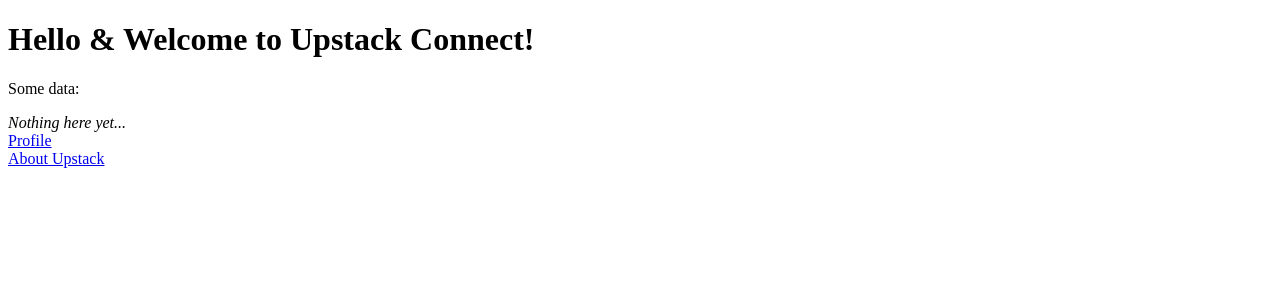
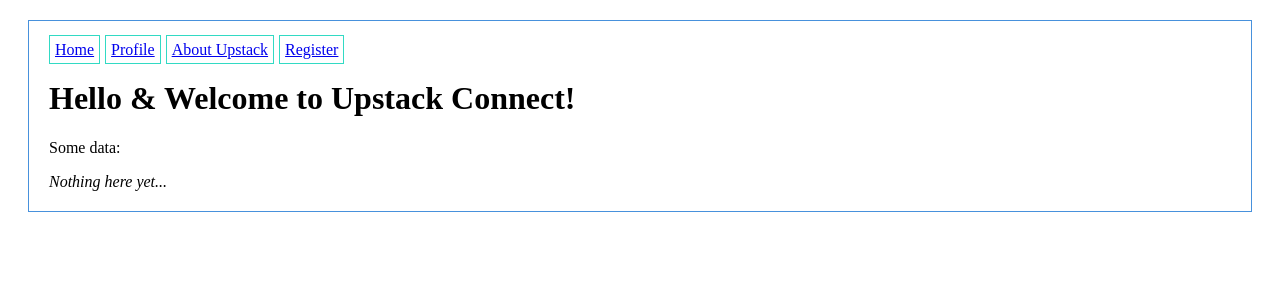
Before and after one commit to nickpreston24/Upstack-Connect, a Next.js app: page / in a window 1280 px wide. Shown: the top 300 px of the page. Built offline with nearby package versions, Linux system fonts and the light colour scheme.

Commit message:
Added Layout to main

```diff
--- a/pages/index.js
+++ b/pages/index.js
@@ -1,28 +1,23 @@
-import React, { useState, useEffect } from 'react'
-import Link from 'next/link'
+import React from 'react'
+import Layout from './layout'
+
+const style = {
+    h1: { color: 555 },
+    p: { color: 555 },
+    i: { color: 555 }
+}
 
 const Index = () => {
 
     const msg = 'Nothing here yet...'
+    const { h1, p, i } = style;
+
     return (
-
-        <div>
-            <h1>Hello & Welcome to Upstack Connect!</h1>
-            <p>Some data:</p>
-            <i>{`${msg}`}</i>
-
-            {/* Navbar mock */}
-            <br />
-            <Link href="/profile">
-                <a>Profile</a>
-            </Link>
-            <br />
-            <Link href="/about">
-                <a>About Upstack</a>
-            </Link>
-            <br />
-
-        </div>
+        <Layout>
+            <h1 style={h1}>Hello & Welcome to Upstack Connect!</h1>
+            <p style={p}>Some data:</p>
+            <i style={i}>{`${msg}`}</i>
+        </Layout>
     )
 }
 
```
